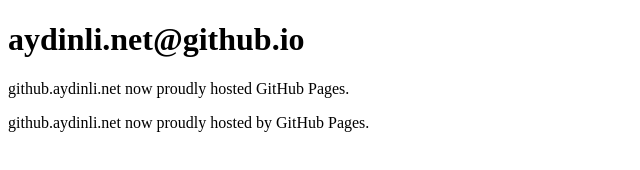
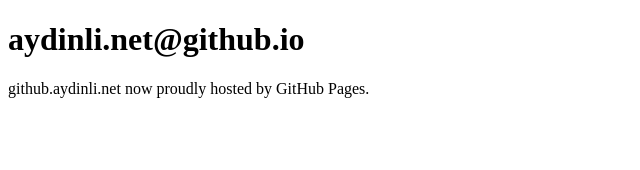
Before and after one commit to gaa/gaa.github.io, a plain HTML site: page index.html in a window 1280 px wide. Shown: the whole page, without its empty margins (0-640 px from the left). Drawn offline with Linux system fonts and the light colour scheme.

Commit message:
Update index.html

```diff
--- a/index.html
+++ b/index.html
@@ -3,7 +3,6 @@
 <body>
 <title>aydinli.net on Github</title>
 <h1>aydinli.net@github.io</h1>
-<p>github.aydinli.net now proudly hosted GitHub Pages.</p>
 <p>github.aydinli.net now proudly hosted by GitHub Pages.</p>
 </body>
 </html>
```
